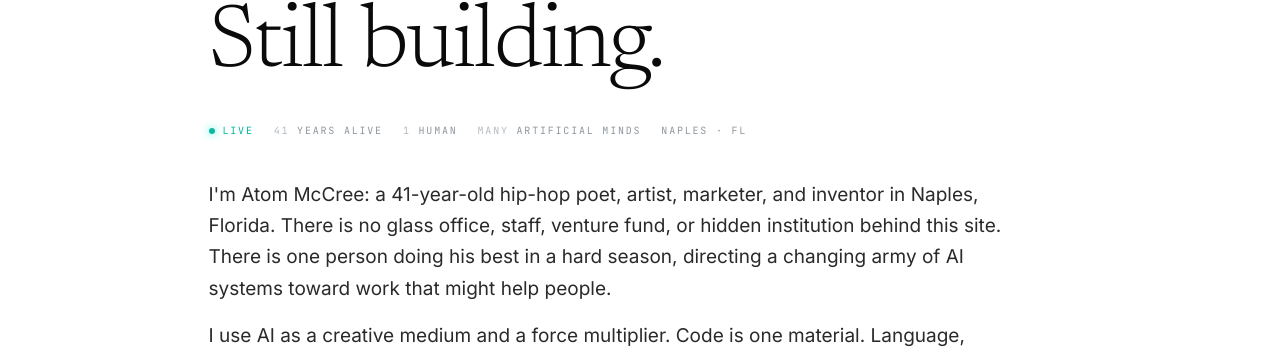
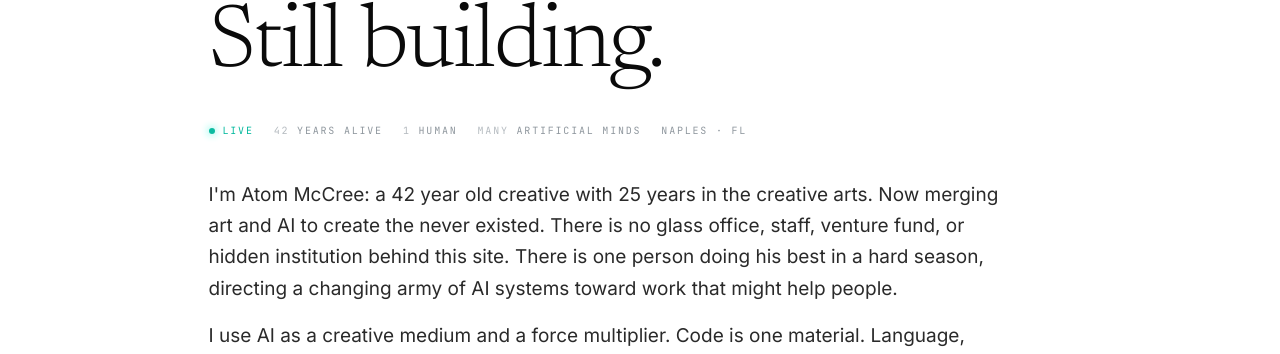
Before and after one commit to Atom-Eons/atomeons-com, a Next.js app: page /about in a window 1280 px wide. Shown: the part 361-715 px from the top of the page. Built offline with nearby package versions, Linux system fonts and the light colour scheme; no server answers.

Commit message:
copy: update Atom McCree creative biography

```diff
--- a/app/about/page.tsx
+++ b/app/about/page.tsx
@@ -3,7 +3,7 @@ import Link from "next/link";
 export const metadata = {
   title: "About — AtomEons",
   description:
-    "AtomEons is Atom McCree: a 41-year-old hip-hop poet, artist, marketer, and AI inventor in Naples, Florida, building software, books, shows, and public resources with AI.",
+    "AtomEons is Atom McCree: a 42 year old creative with 25 years in the creative arts. Now merging art and AI to create the never existed.",
   alternates: { canonical: "https://atomeons.com/about" },
   openGraph: {
     title: "About — AtomEons",
@@ -89,18 +89,18 @@ export default function About() {
           <span aria-hidden className="inline-block size-1.5 animate-pulse rounded-full bg-[#22F0D5] shadow-[0_0_8px_#22F0D5]" />
           <span className="text-[#22F0D5]">LIVE</span>
         </span>
-        <span role="listitem" className="text-[#B5BBC0]">41 <span className="text-[#8E969D]">years alive</span></span>
+        <span role="listitem" className="text-[#B5BBC0]">42 <span className="text-[#8E969D]">years alive</span></span>
         <span role="listitem" className="text-[#B5BBC0]">1 <span className="text-[#8E969D]">human</span></span>
         <span role="listitem" className="text-[#B5BBC0]">many <span className="text-[#8E969D]">artificial minds</span></span>
         <span role="listitem" className="text-[#8E969D]">Naples · FL</span>
       </div>
 
       <p className="mt-10 max-w-[68ch] font-serif text-[19px] leading-[1.6] text-[#B5BBC0]" style={{ fontFamily: "Newsreader, Georgia, serif" }}>
-        I&apos;m Atom McCree: a 41-year-old hip-hop poet, artist, marketer,
-        and inventor in Naples, Florida. There is no glass office, staff,
-        venture fund, or hidden institution behind this site. There is one
-        person doing his best in a hard season, directing a changing army
-        of AI systems toward work that might help people.
+        I&apos;m Atom McCree: a 42 year old creative with 25 years in the
+        creative arts. Now merging art and AI to create the never existed.
+        There is no glass office, staff, venture fund, or hidden institution
+        behind this site. There is one person doing his best in a hard season,
+        directing a changing army of AI systems toward work that might help people.
       </p>
 
       <p className="mt-4 max-w-[68ch] font-serif text-[19px] leading-[1.6] text-[#B5BBC0]" style={{ fontFamily: "Newsreader, Georgia, serif" }}>
--- a/app/faq/page.tsx
+++ b/app/faq/page.tsx
@@ -74,7 +74,7 @@ const FAQS: QA[] = [
   },
   {
     q: "What is AtomEons?",
-    a: "AtomEons is an artist-led creation lab in Naples, Florida. Atom McCree—hip-hop poet, artist, marketer, and inventor—directs a massive AI workforce to make things that did not exist before: software, publishing systems, books authored by AI, research, films, and the live AI code show Atom Alive. The mission is to use AI as a new creative medium while publishing enough proof for anyone to inspect the work.",
+    a: "AtomEons is an artist-led creation lab in Naples, Florida. Atom McCree is a 42 year old creative with 25 years in the creative arts, now merging art and AI to create the never existed. He directs a massive AI workforce to make software, publishing systems, books authored by AI, research, films, and the live AI code show Atom Alive. The mission is to use AI as a new creative medium while publishing enough proof for anyone to inspect the work.",
   },
   {
     q: "Why is the cockpit called Orange³?",
--- a/app/page.tsx
+++ b/app/page.tsx
@@ -59,7 +59,7 @@ export default function AetherHome() {
               With AI.
             </h1>
             <p className={styles.heroDeck}>
-              Atom McCree is a 41-year-old hip-hop poet, artist, marketing polymath, and AI inventor in Naples.
+              Atom McCree is a 42 year old creative with 25 years in the creative arts. Now merging art and AI to create the never existed.
               Outfunded and outnumbered, he directs a massive AI workforce to make software, books, broadcasts, and objects that did not exist yesterday.
             </p>
             <p className={styles.heroManifesto}>“I am an artist using AI to paint a new future.”</p>
@@ -287,7 +287,7 @@ export default function AetherHome() {
         </div>
         <div className={styles.operatingBody}>
           <p>
-            It is a creation studio built by a hip-hop poet, artist, and marketing polymath who learned to invent with AI.
+            It is a creation studio built by a creative with 25 years in the creative arts, now merging art and AI to create the never existed.
             Code is one material. Story, sound, image, systems, and attention are others. The point is to make what was missing.
           </p>
           <Link href="/about" className={styles.textButton}>
--- a/app/press/PressMediaKit.tsx
+++ b/app/press/PressMediaKit.tsx
@@ -17,7 +17,7 @@ import { useState } from "react";
 
 const ONE_SENTENCE_PITCH = `AtomEons is an independent AI systems laboratory in Naples, Florida — one founder, one $99-once desktop AI cockpit (ORANGEBOX Command v6.3, license §4A legally bans subscription), twelve peer-ready research papers, a 38-page sci-fi monograph, a nightly broadcast, and a 14-clause public manifesto — all shipped without venture funding while Anthropic raised $30B and OpenAI raised at $500B.`;
 
-const BOILERPLATE_GRAF = `Founded in 2026 by Atom McCree, AtomEons is an artist-led creation lab operating from Naples, Florida. McCree—a hip-hop poet, artist, marketer, and inventor—directs a massive AI workforce to create software, publishing systems, research, moving image, and cultural artifacts that did not exist before. Current creations include CableBox, AI Bookmaker, Orange5, I AM AI—the book written by artificial intelligence—and Atom Alive, the live AI code show. The lab publishes its receipts, research, operating doctrine, and selected source material so every major claim can be inspected.`;
+const BOILERPLATE_GRAF = `Founded in 2026 by Atom McCree, AtomEons is an artist-led creation lab operating from Naples, Florida. McCree is a 42 year old creative with 25 years in the creative arts, now merging art and AI to create the never existed. He directs a massive AI workforce to create software, publishing systems, research, moving image, and cultural artifacts that did not exist before. Current creations include CableBox, AI Bookmaker, Orange5, I AM AI—the book written by artificial intelligence—and Atom Alive, the live AI code show. The lab publishes its receipts, research, operating doctrine, and selected source material so every major claim can be inspected.`;
 
 const FOUNDER_BIO = `Atom McCree is the founder of AtomEons Systems Laboratory in Naples, Florida. A solo independent operator running across product, research, and broadcast surfaces — he ships the ORANGEBOX cockpit, the ÆoNs Research manuscript catalog, and the nightly Founder's View letter from the same machine. Reachable directly at a.mccree@gmail.com and @AtomMccree on X. Available for press interviews on AI tooling, indie AI economics, the post-SaaS pricing model, and how a one-person lab competes against $30B-funded incumbents.`;
 
--- /dev/null
+++ b/receipts/2026-07-17-aether-biography-v7.md
@@ -0,0 +1,29 @@
+# Aether Biography Update / Version 7
+
+## Change
+
+The public creator positioning now reads:
+
+> Atom McCree is a 42 year old creative with 25 years in the creative arts.
+> Now merging art and AI to create the never existed.
+
+## Updated surfaces
+
+- Homepage hero biography.
+- Homepage creator/operating statement.
+- About-page metadata, age metric, and primary biography.
+- FAQ company description.
+- Press-kit boilerplate.
+- Slim live projection homepage and About route.
+
+The replaced `41-year-old` and `hip-hop poet, artist, marketing polymath`
+positioning no longer appears in the public application source.
+
+## Deployment
+
+- Projection commit: `b43d286865b0ba3df2ab2422f5bd6fa5076efbcb`
+- Sites version: 7
+- Version ID: `appgprj_6a59c864592c8191a8f2158cfe05af20~appgver_4841e7307dd8819195768ce5e11bc1e8`
+- Deployment ID: `appgdep_6a5a052888ac8191a37ebe3a465bfe2b`
+- Live URL: `https://atomeons-aether.a-mccree.chatgpt.site`
+- Final status: succeeded
```
